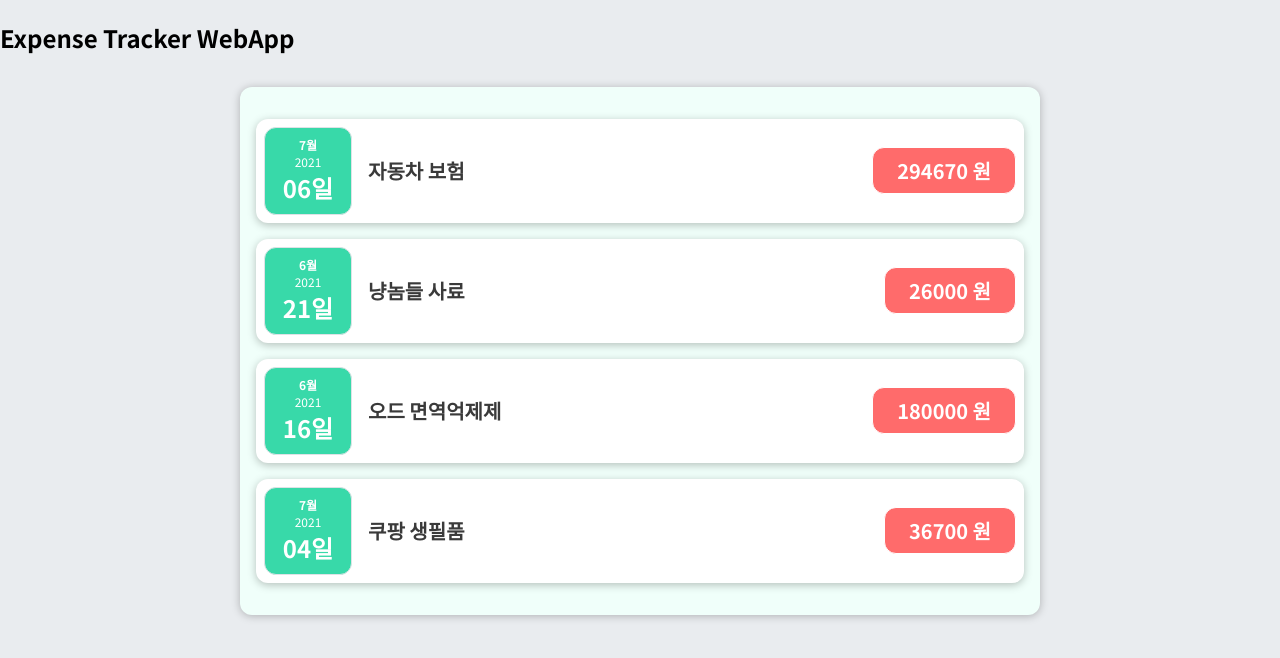
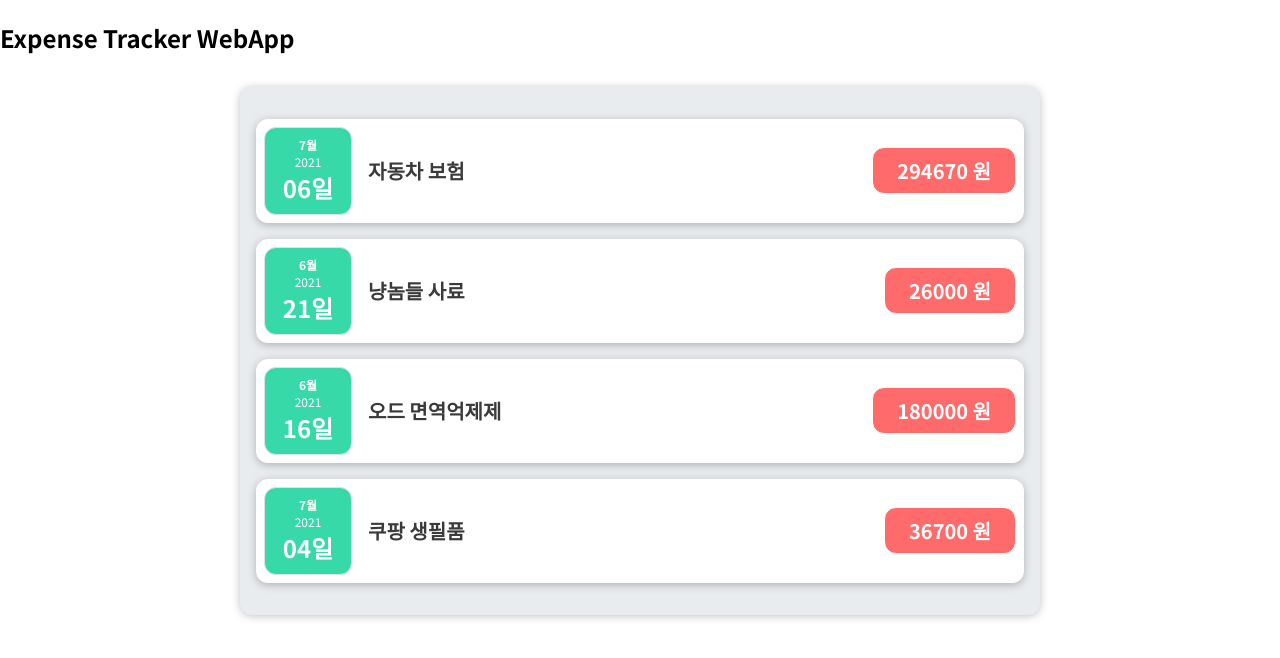
Before and after one commit to glenn-a810/Study, a React (Create React App) app in the folder expense-tracker/: page / in a window 1280 px wide. Shown: the top 658 px of the page. Built offline with nearby package versions, Linux system fonts and the light colour scheme.

Commit message:
css 변경. 나중에 실제 project 때는 color pattern 정해놓자..

```diff
--- a/expense-tracker/src/components/Expenses.css
+++ b/expense-tracker/src/components/Expenses.css
@@ -1,6 +1,6 @@
 .expenses {
     padding: 1rem;
-    background-color: #f0fffa;
+    background-color: #e9ecef;
     margin: 2rem auto;
     width: 50rem;
     max-width: 95%;
--- a/expense-tracker/src/index.css
+++ b/expense-tracker/src/index.css
@@ -24,5 +24,6 @@ html {
 
 body {
   margin: 0;
-  background-color: #e9ecef
+  /* background-color: #e9ecef */
+  background-color: #ffffff;
 }
```
